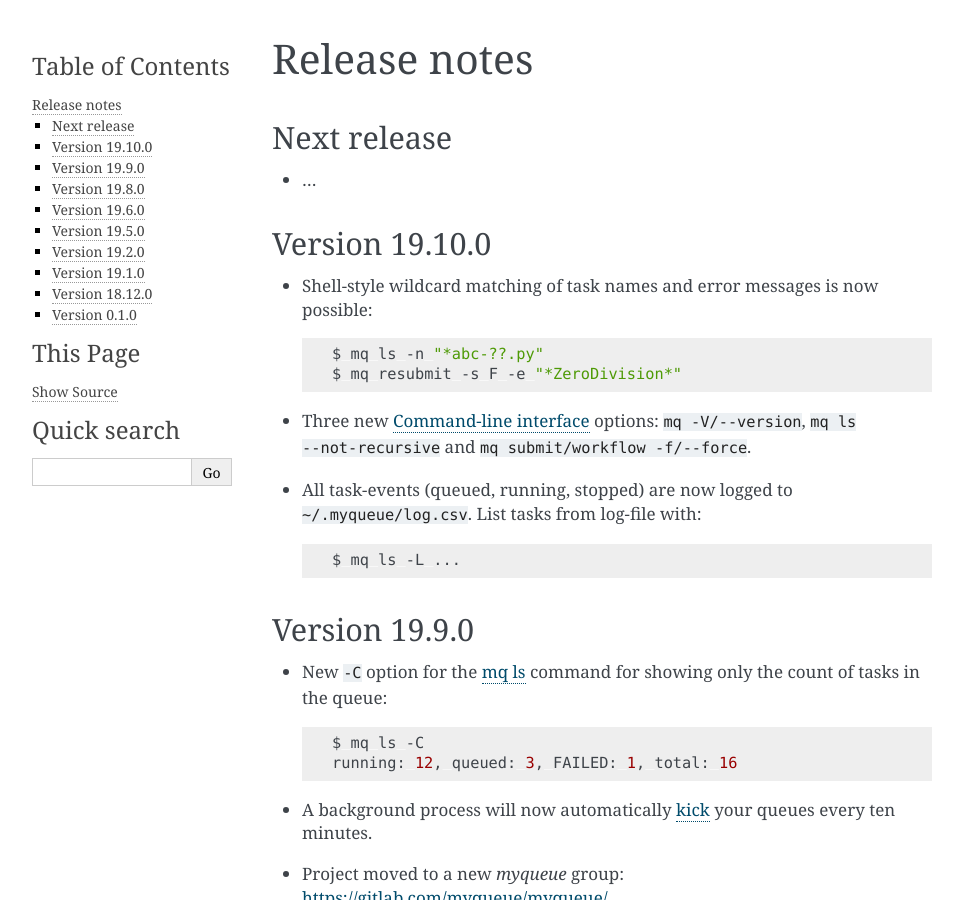
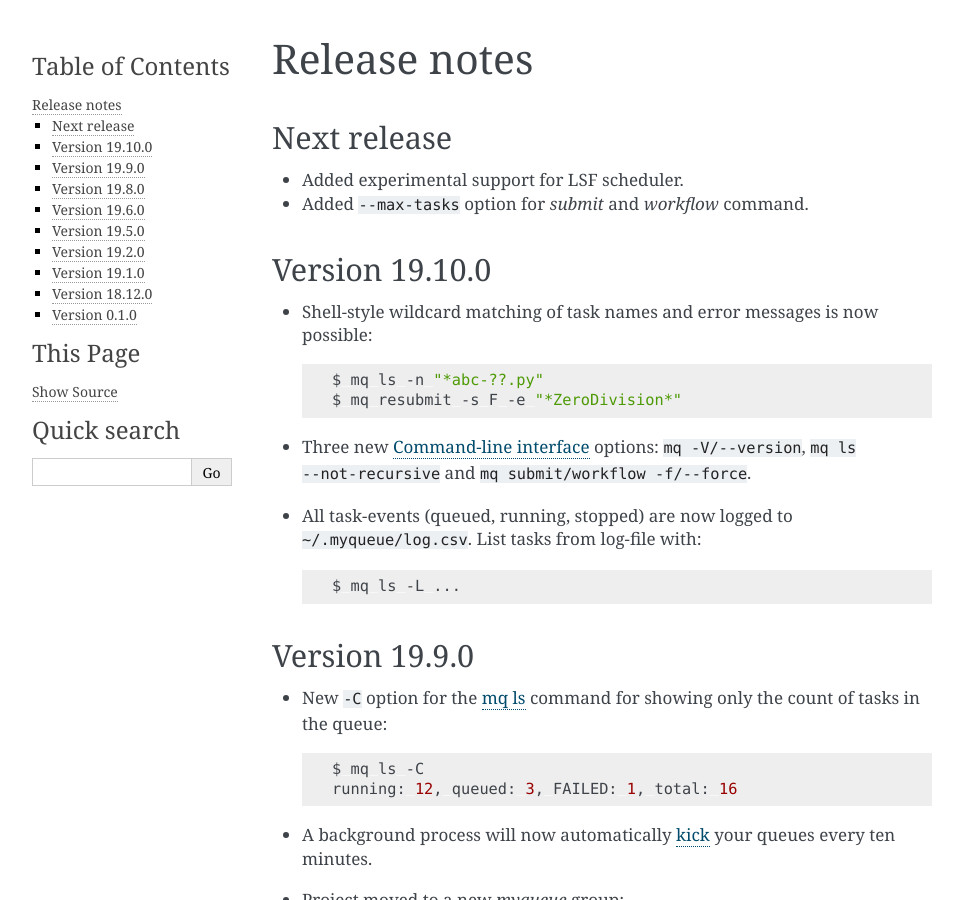
Before and after one commit to Yangxinsix/myqueue, a Sphinx documentation site: the page built from docs/releasenotes.rst, in a window 1280 px wide and 900 px high. Shown: the whole window, without its empty margins (148-1111 px from the left). Built offline with Sphinx 7.4.7, drawn with Linux system fonts in a browser that asks for light colours.

Commit message:
Update release notes

```diff
--- a/docs/releasenotes.rst
+++ b/docs/releasenotes.rst
@@ -9,7 +9,9 @@ Release notes
 Next release
 ============
 
-* ...
+* Added experimental support for LSF scheduler.
+
+* Added ``--max-tasks`` option for *submit* and *workflow* command.
 
 
 Version 19.10.0
```
